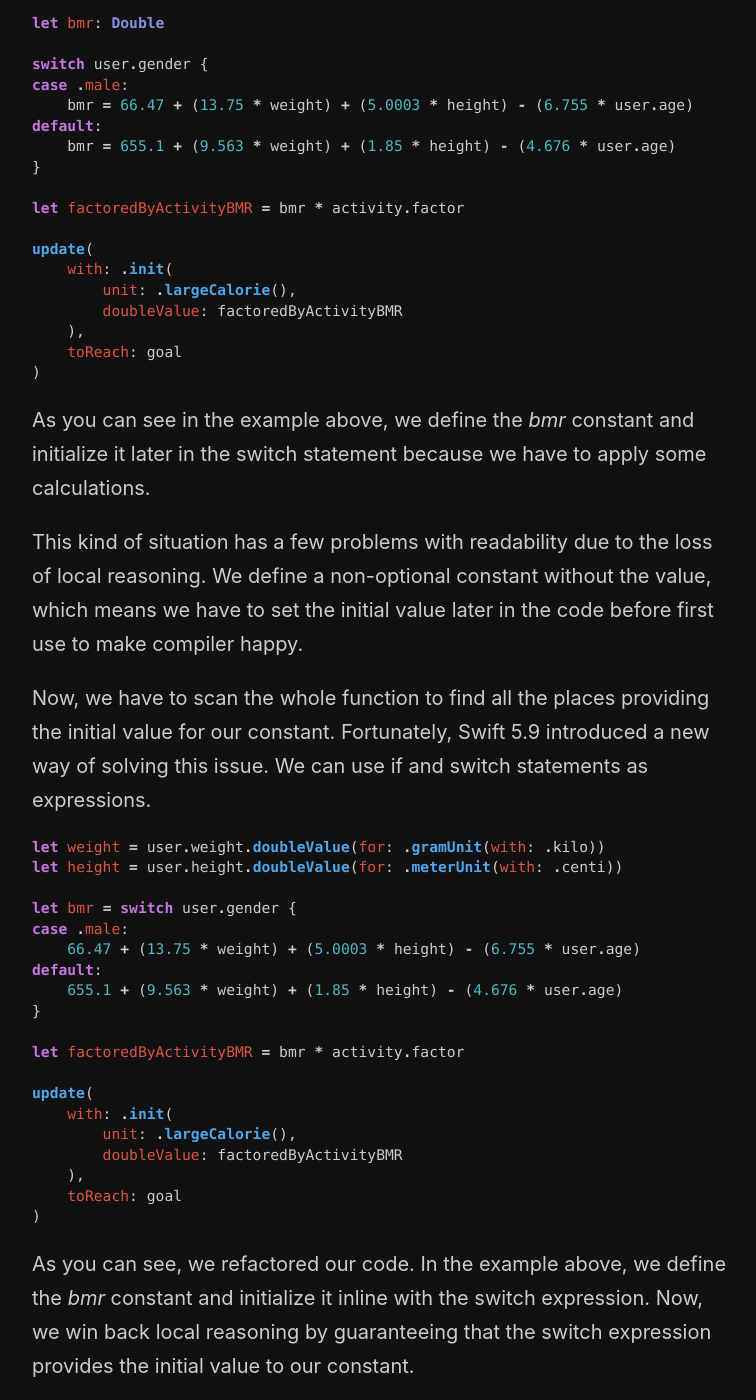
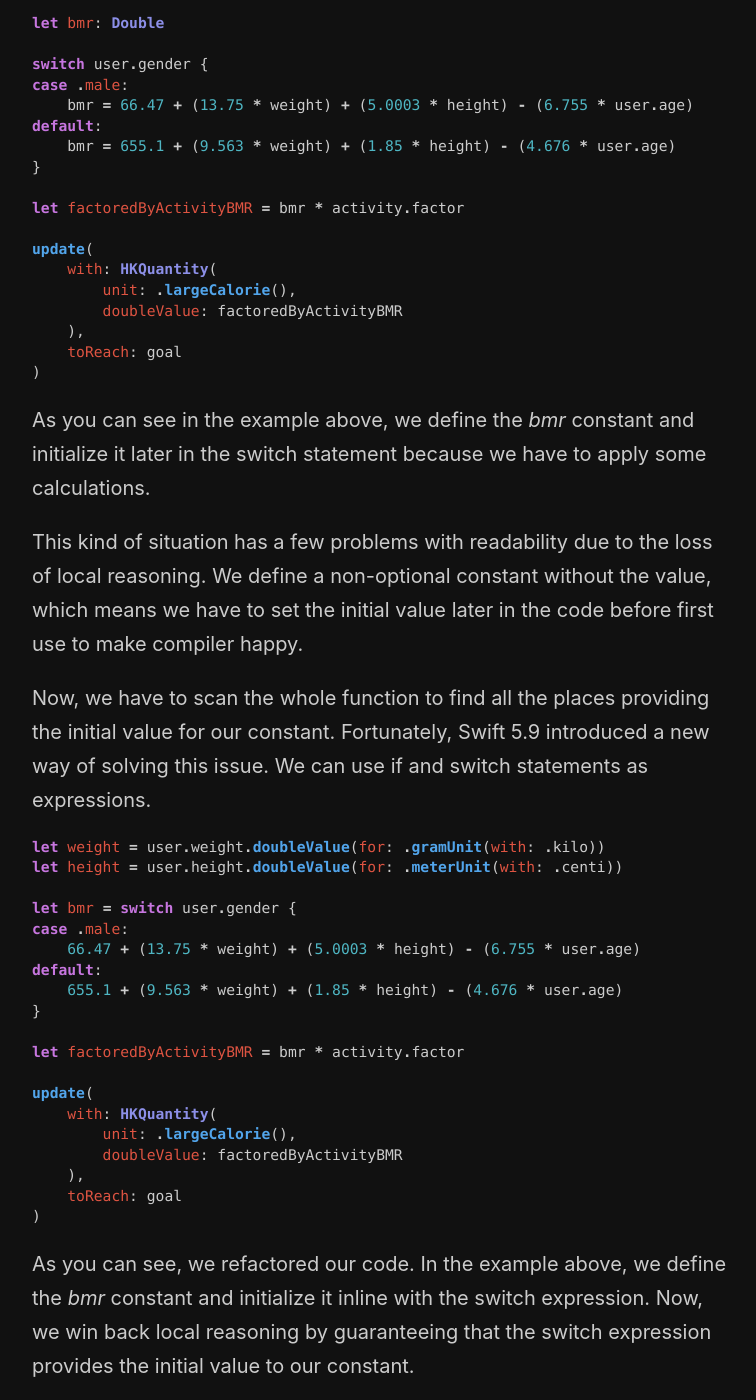
Before and after one commit to mecid/mecid.github.io, a Jekyll site: the page built from _posts/2024-05-28-if-and-switch-expressions-in-swift.md, in a window 1280 px wide and 1400 px high, scrolled down 636 px. Shown: the whole window, without its empty margins (258-1014 px from the left). Built offline with Jekyll 4.4.1, drawn with Linux system fonts in a browser that asks for light colours.

Commit message:
switch expression code examples fixed

```diff
--- a/_posts/2024-05-28-if-and-switch-expressions-in-swift.md
+++ b/_posts/2024-05-28-if-and-switch-expressions-in-swift.md
@@ -25,7 +25,7 @@ default:
 let factoredByActivityBMR = bmr * activity.factor
 
 update(
-    with: .init(
+    with: HKQuantity(
         unit: .largeCalorie(),
         doubleValue: factoredByActivityBMR
     ),
@@ -53,7 +53,7 @@ default:
 let factoredByActivityBMR = bmr * activity.factor
 
 update(
-    with: .init(
+    with: HKQuantity(
         unit: .largeCalorie(),
         doubleValue: factoredByActivityBMR
     ),
@@ -79,7 +79,7 @@ default:
 let factoredByActivityBMR = bmr * activity.factor
 
 update(
-    with: .init(
+    with: HKQuantity(
         unit: .largeCalorie(),
         doubleValue: factoredByActivityBMR
     ),
```
